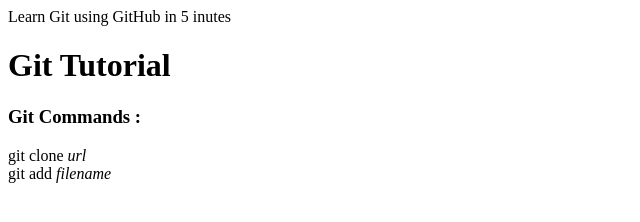
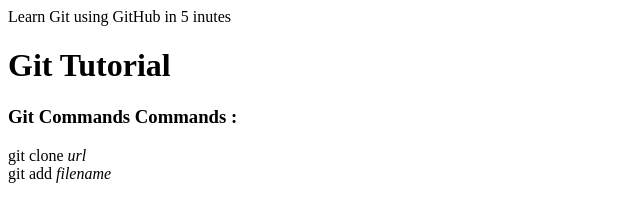
Before and after one commit to edwardclau/git-github, a plain HTML site: page index.html in a window 1280 px wide. Shown: the whole page, without its empty margins (0-640 px from the left). Drawn offline with Linux system fonts and the light colour scheme.

Commit message:
Update index.html
Updated tag h3 line

```diff
--- a/index.html
+++ b/index.html
@@ -7,7 +7,7 @@
 
 <body>
 <h1>Git Tutorial</h1>
-<h3>Git Commands : </h3>
+<h3>Git Commands Commands : </h3>
 git clone <i>url</i>
 <br>
 git add <i>filename</i>
```
